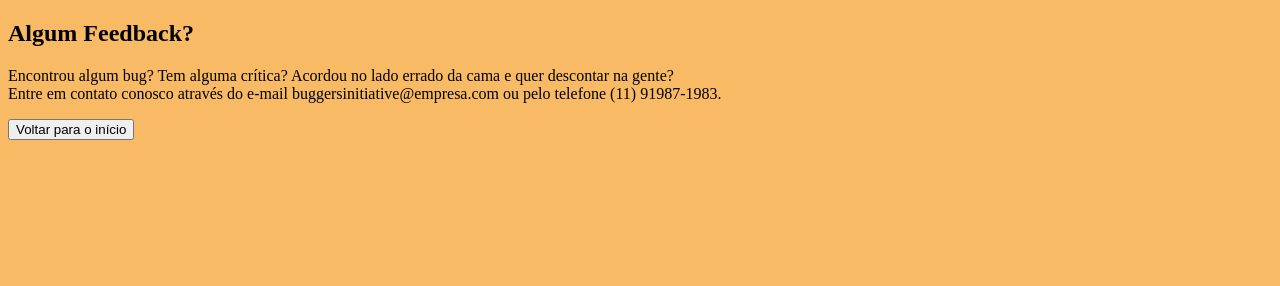
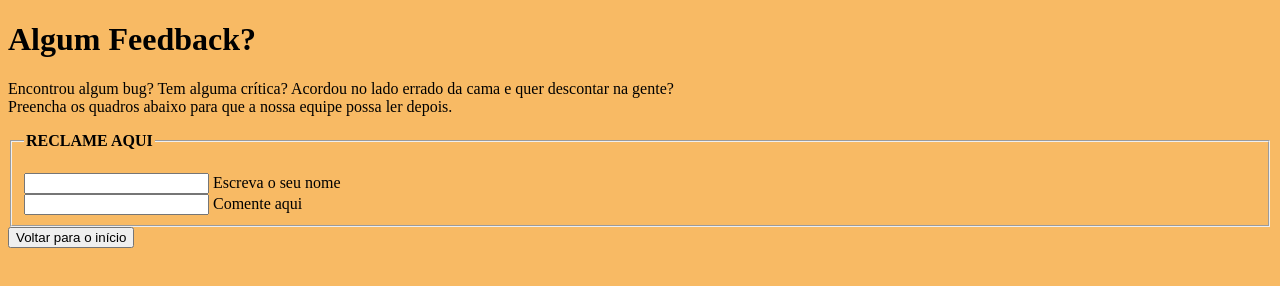
Before and after one commit to danieldonyny2008-create/Porao, a plain HTML site: page SiteDeFeedback/index.html in a window 1280 px wide. Drawn offline with Linux system fonts and the light colour scheme.

Commit message:
O site de feedback está escrevível

```diff
--- a/SiteDeFeedback/index.html
+++ b/SiteDeFeedback/index.html
@@ -9,12 +9,29 @@
 <body>
     </div>
 
-      <section id="fale-conosco">
+
         <div class="feedbacko">
         <h1>Algum Feedback?</h1>
 
-        <p> Encontrou algum bug? Tem alguma crítica? Acordou no lado errado da cama e quer descontar na gente?<br>Entre em contato conosco através do e-mail buggersinitiative@empresa.com
-          ou pelo telefone (11) 91987-1983.</p>
+        <p> Encontrou algum bug? Tem alguma crítica? Acordou no lado errado da cama e quer descontar na gente?<br>Preencha os quadros abaixo para que a nossa equipe possa ler depois.</p>
+
+          <div class="box">
+              <form action="">
+                <fieldset>
+                  <legend><b>RECLAME AQUI</b></legend>
+                  <br>
+                  <div class="inputNameBox">
+                  <input type="text" name="nome" id="nome" class="inputUser" required>
+                  <label for="nome">Escreva o seu nome</label>
+                  </div>
+                  <div class="inputNameBox">
+                    <input type="text" name="comment" id="coment" class="inputUser" required>
+                    <label for="comment">Comente aqui</label>
+                  </div>
+
+                </fieldset>
+              </form>
+          </div>
 
           <div class="voltar">
             <a href="http://127.0.0.1:5500/index.html">
@@ -22,6 +39,6 @@
             </a>
           </div>
         </div>
-      </section>
+
 </body>
 </html>
```
Also changed, not shown: SiteDeFeedback/Feedback-imagens/BobEsponja.png (renamed from SiteDeFeedback/imagens/BobEsponja.png).
